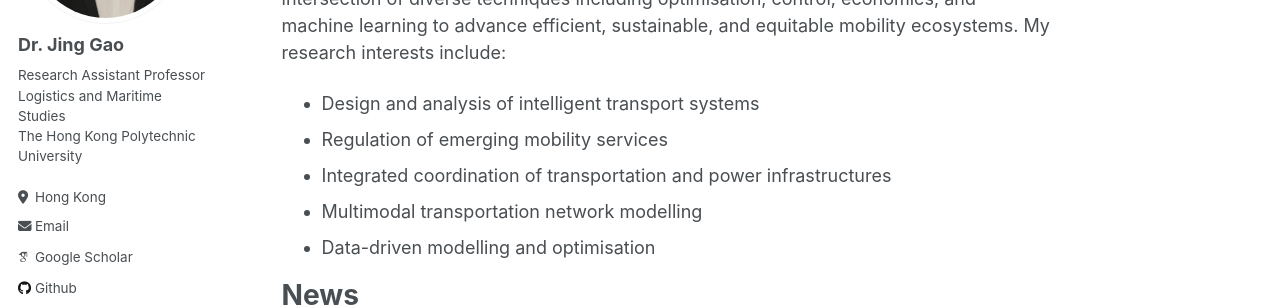
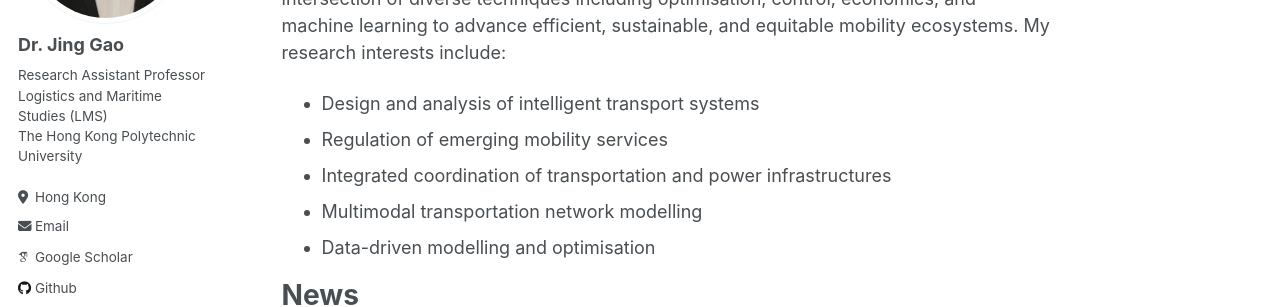
Before and after one commit to jgaoax/jgaoax.github.io, a Jekyll site: the page built from _pages/about.md, in a window 1280 px wide. Shown: the part 271-578 px from the top of the page. Built offline with Jekyll 4.4.1, drawn with Linux system fonts in a browser that asks for light colours; some web fonts are replaced.

Commit message:
Update _config.yml

```diff
--- a/_config.yml
+++ b/_config.yml
@@ -24,7 +24,7 @@ author:
   avatar           : "profile.jpg"
   name             : "Dr. Jing Gao"
   pronouns         : # example: "she/her"
-  bio              : "Research Assistant Professor<br>Logistics and Maritime Studies<br>The Hong Kong Polytechnic University"
+  bio              : "Research Assistant Professor<br>Logistics and Maritime Studies (LMS)<br>The Hong Kong Polytechnic University"
   location         : "Hong Kong"
   # employer         : "The Hong Kong Polytechnic University"
   # uri              : "https://jgaoax.github.io"
```
